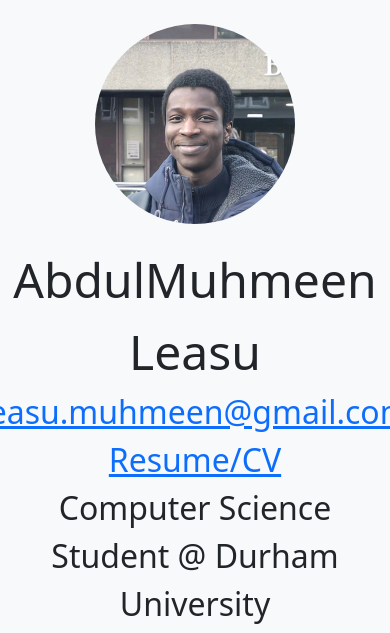
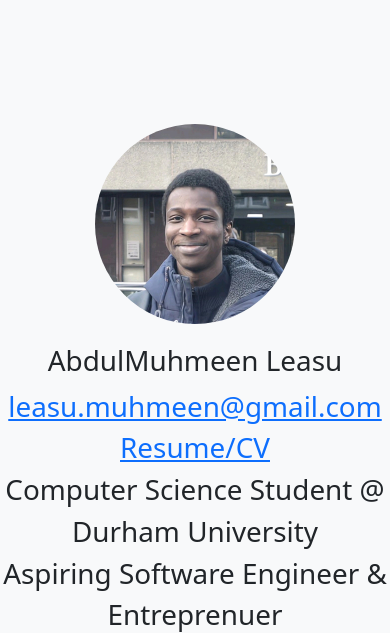
Before and after one commit to AMuh2020/AMuh2020.github.io, a plain HTML site: page index.html in a window 390 px wide. Shown: the top 633 px of the page. Drawn offline with nearby package versions, Linux system fonts and the light colour scheme.

Commit message:
refactor: update font sizes and classes for improved responsiveness

```diff
--- a/index.html
+++ b/index.html
@@ -16,10 +16,10 @@
             body {
                 background-color: #f8f9fa;
                 color: #212529;
-                font-size: 2rem;
+                /* font-size: 2rem; */
             }
             #name {
-                font-size: 3rem;
+                /* font-size: calc(2rem + 1vw); */
                 /* font-weight: ; */
                 /* margin-bottom: 20px; */
             }
@@ -35,9 +35,9 @@
         </style>
         <title>AbdulMuhmeen Leasu Portfolio</title>
     </head>
-    <body class="h-100 w-100 d-flex flex-column justify-content-center align-items-center text-center">
+    <body class="fs-1 h-100 w-100 d-flex flex-column justify-content-center align-items-center text-center">
         <div id="profile_picture"></div>
-        <div id="name" class="">AbdulMuhmeen Leasu</div>
+        <div id="name" class="h1">AbdulMuhmeen Leasu</div>
         <div class="row d-flex justify-content-around align-items-center">
             <div class="col">
                 <a href="mailto:leasu.muhmeen@gmail.com" target="_blank" rel="noopener noreferrer">
```
